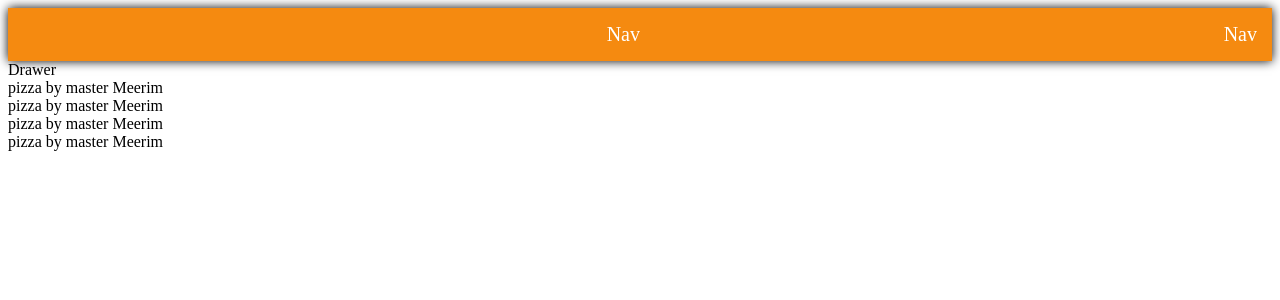
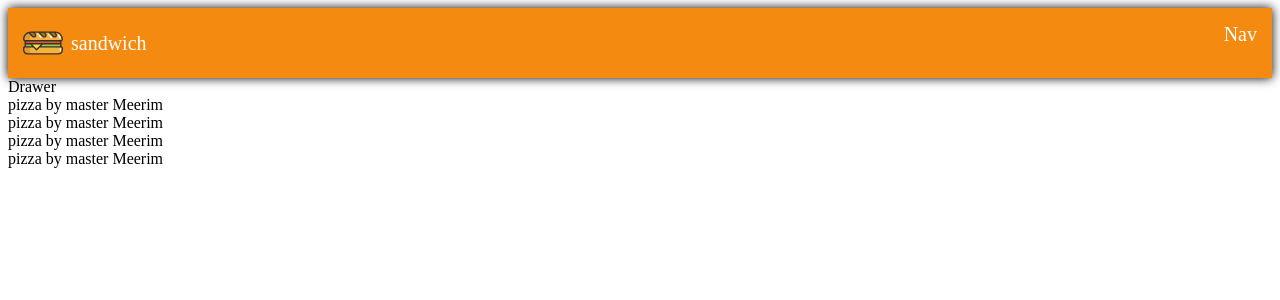
Before and after one commit to Meerim022028/builder, a React (Create React App) app: page / in a window 1280 px wide. Shown: the top 300 px of the page. Built offline with nearby package versions, Linux system fonts and the light colour scheme.

Commit message:
Added logo image and title

```diff
--- a/src/componets/Logo/Logo.js
+++ b/src/componets/Logo/Logo.js
@@ -1,9 +1,12 @@
 import classes from "./Logo.module.css";
+import Logotip from "../../img/logotip-sandwich.svg";
 
 
-const Logo = () => {
+const Logo = ({ }) => {
     return (
         <div className={classes.Logo}>
+            <img src={Logotip} />
+            <span>sandwich</span>
         </div>
     );
 }
--- a/src/componets/Logo/Logo.module.css
+++ b/src/componets/Logo/Logo.module.css
@@ -0,0 +1,10 @@
+
+.Logo{
+    display: flex;
+    align-items: center;
+}
+
+.Logo img{
+    height: 40px;
+    margin-right: .5rem;
+}
--- a/src/componets/Toolbar/Toolbar.js
+++ b/src/componets/Toolbar/Toolbar.js
@@ -7,7 +7,7 @@ const Toolbar = () => {
         <div className={classes.Toolbar}>
             <Logo />
             <Nav />
-            <Nav />
+
 
         </div>
     );
```
Also changed, not shown: src/img/logotip-sandwich.svg (added).
